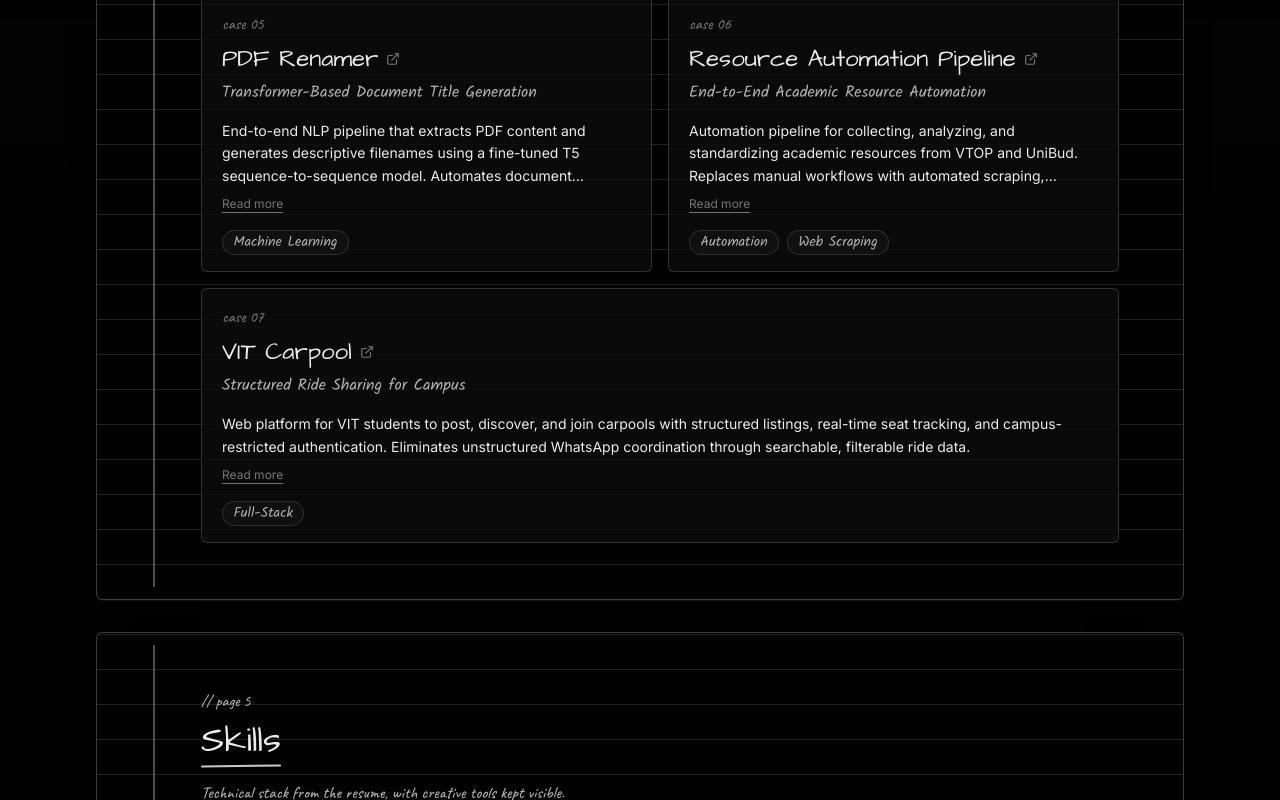
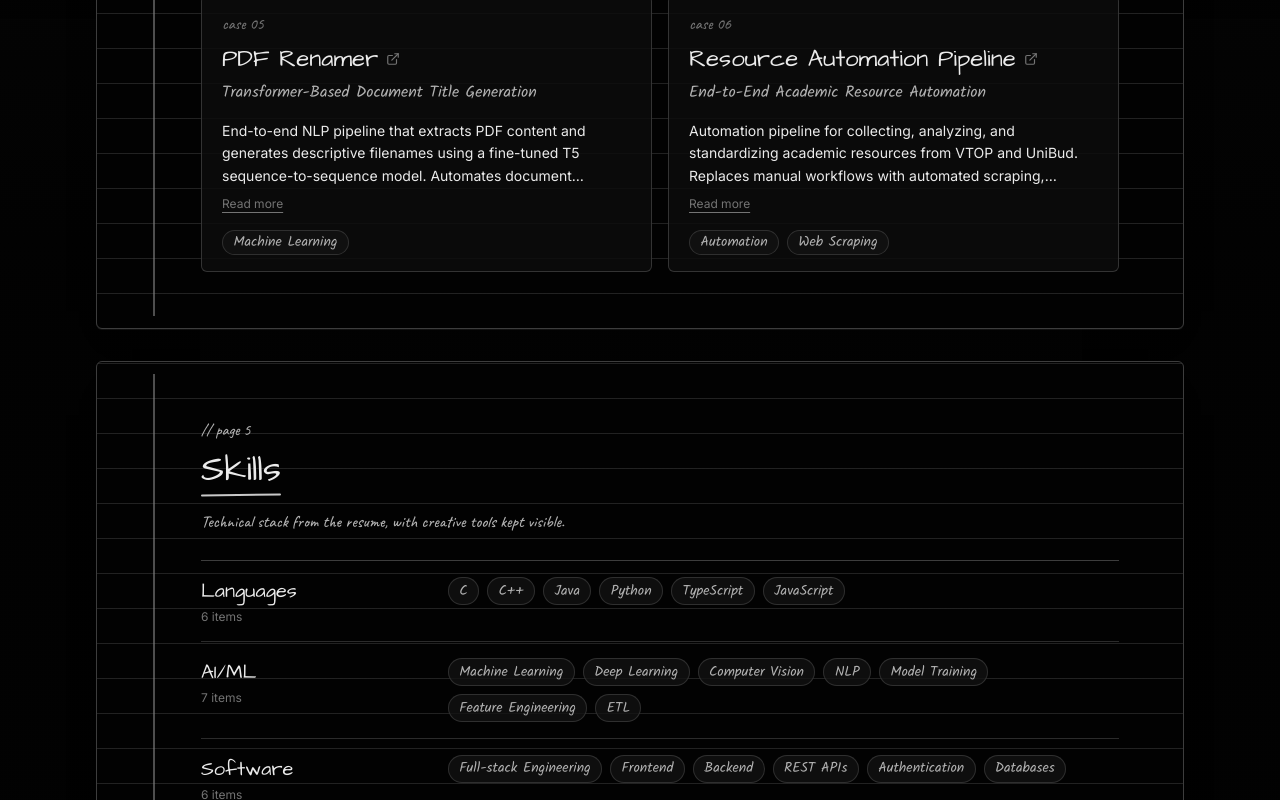
Before and after one commit to parthmital/Portfolio, a React (Vite) app: page / in a window 1280 px wide. Shown: the part 3181-3981 px from the top of the page. Built offline with nearby package versions, Linux system fonts and the light colour scheme.

Commit message:
Update projects.ts

```diff
--- a/src/data/projects.ts
+++ b/src/data/projects.ts
@@ -55,13 +55,4 @@ export const projects: Project[] = [
 		fields: ["Automation", "Web Scraping"],
 		github: "https://github.com/parthmital/VIT-Resource-Automation-Pipeline",
 	},
-	{
-		id: "vit-carpool",
-		title: "VIT Carpool",
-		tagline: "Structured Ride Sharing for Campus",
-		summary:
-			"Web platform for VIT students to post, discover, and join carpools with structured listings, real-time seat tracking, and campus-restricted authentication. Eliminates unstructured WhatsApp coordination through searchable, filterable ride data.",
-		fields: ["Full-Stack"],
-		github: "https://github.com/parthmital/Vit-Carpool",
-	},
 ];
```
